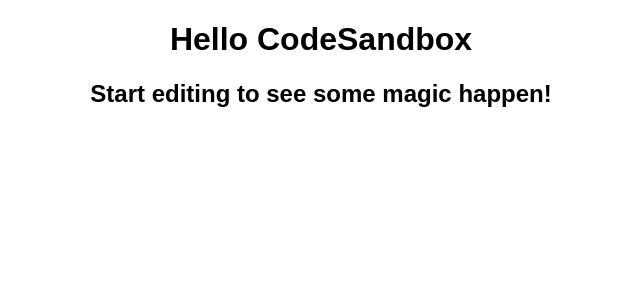
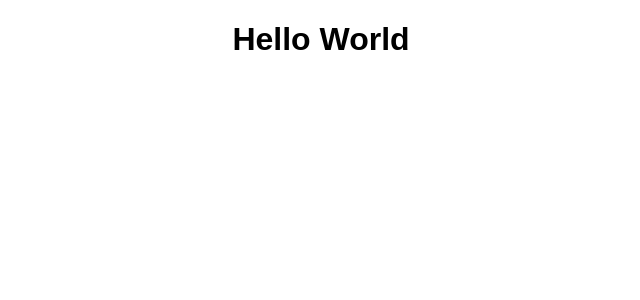
Before and after one commit to PauloAragaodeAzevedoNeto/DesenvolvimentoWeb, a React (Create React App) app: page / in a window 1280 px wide. Shown: the top 300 px of the page, without its empty margins (319-959 px from the left). Built offline with nearby package versions, Linux system fonts and the light colour scheme.

Commit message:
HelloWorld

```diff
--- a/src/App.js
+++ b/src/App.js
@@ -1,10 +1,10 @@
+import HelloWorld from "./components/HelloWorld";
 import "./styles.css";
 
 export default function App() {
   return (
     <div className="App">
-      <h1>Hello CodeSandbox</h1>
-      <h2>Start editing to see some magic happen!</h2>
+      <HelloWorld />
     </div>
   );
 }
--- /dev/null
+++ b/src/components/HelloWorld.jsx
@@ -0,0 +1,10 @@
+import React from "react";
+
+const HelloWorld = () => {
+  return (
+    <div>
+      <h1>Hello World</h1>
+    </div>
+  );
+};
+export default HelloWorld;
```
